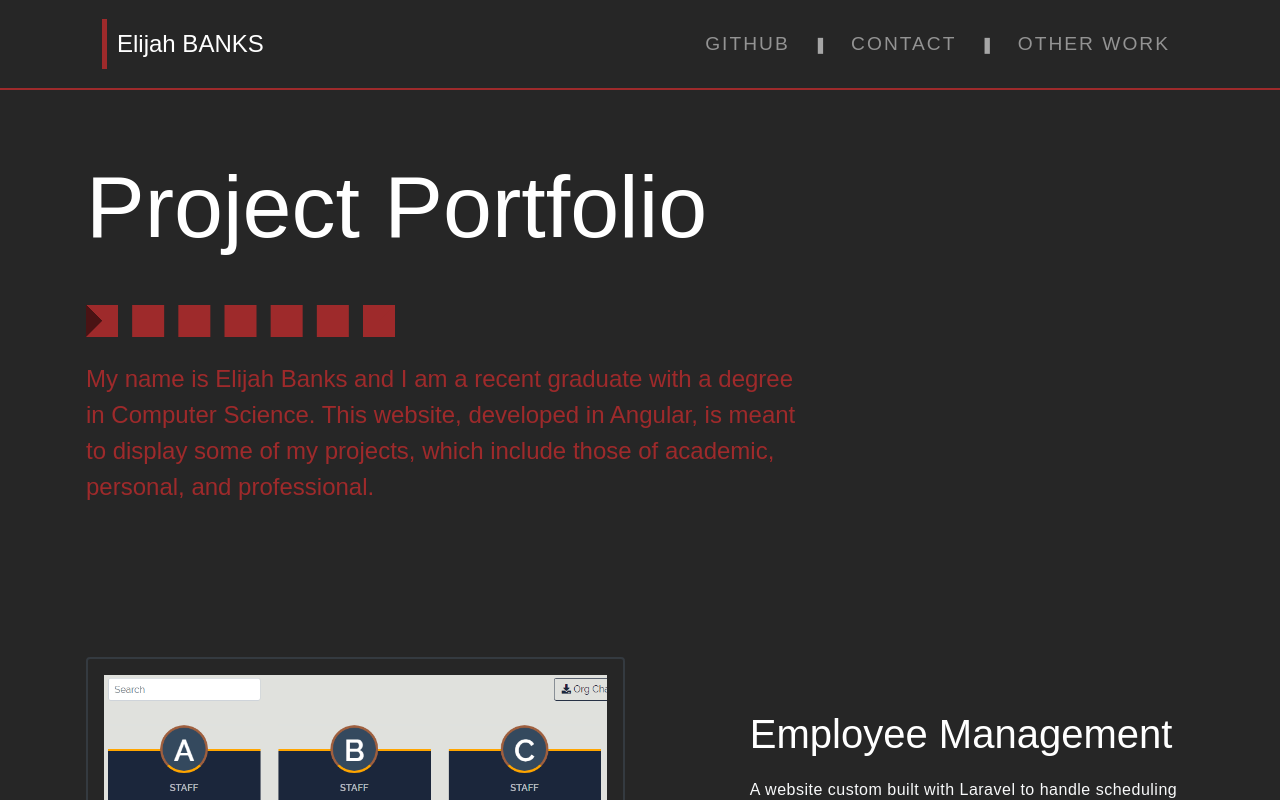
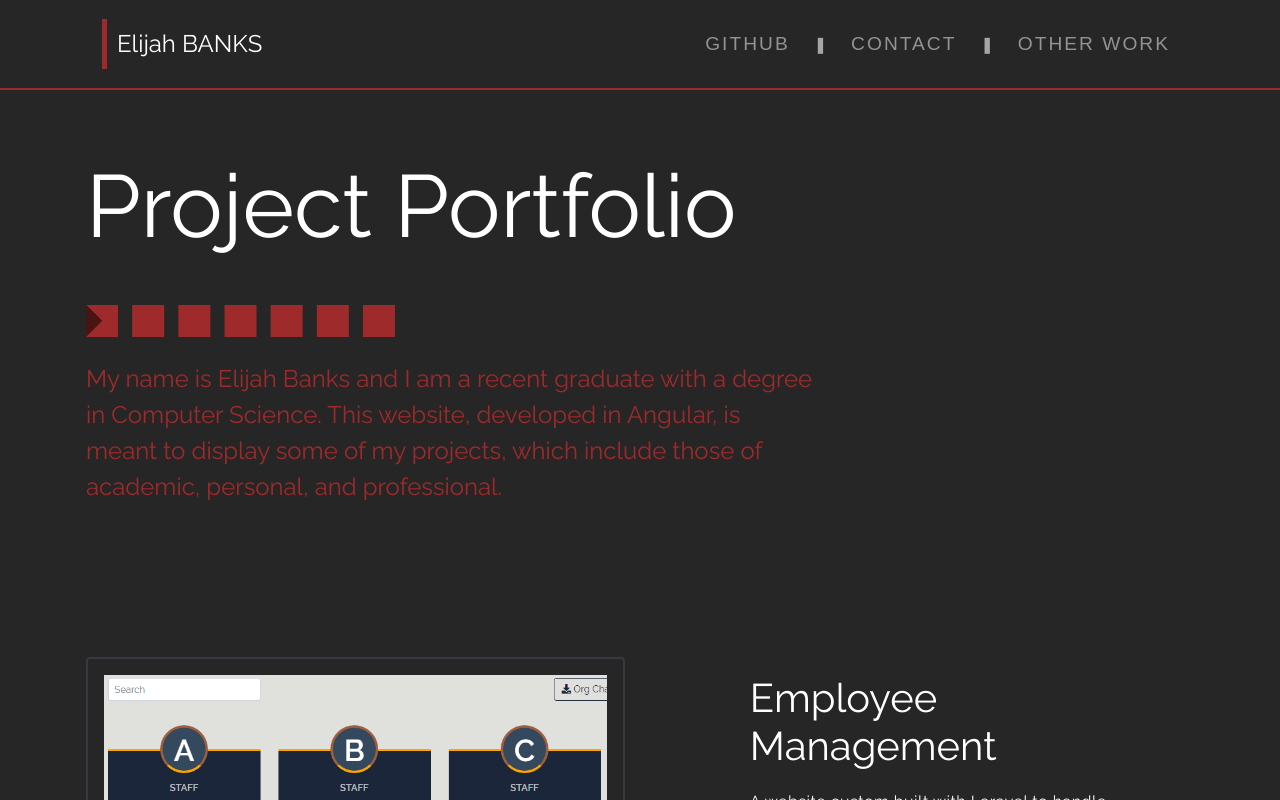
Before and after one commit to ejoebanks/eliweb, an Angular app: page / in a window 1280 px wide. Shown: the top 800 px of the page. Built offline with nearby package versions, Linux system fonts and the light colour scheme; a web font is replaced by a local one.

Commit message:
Imported Raleway and Material Icons

```diff
--- a/src/app/app.component.html
+++ b/src/app/app.component.html
@@ -1,4 +1,8 @@
 <link href="https://fonts.googleapis.com/css?family=Muli&display=swap" rel="stylesheet">
+<link href="https://fonts.googleapis.com/css?family=Raleway&display=swap" rel="stylesheet">
+
+<link href="https://fonts.googleapis.com/icon?family=Material+Icons"
+      rel="stylesheet">
 
 
 <body>
```
